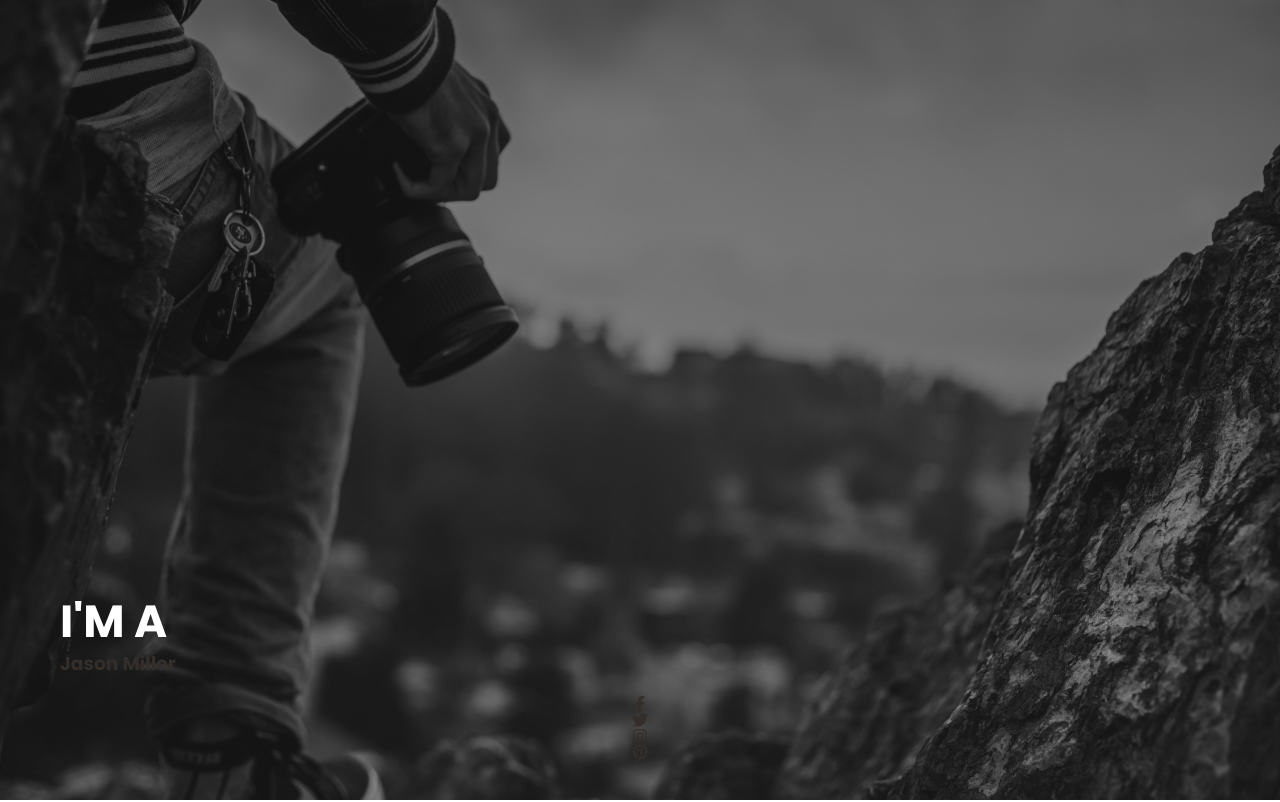
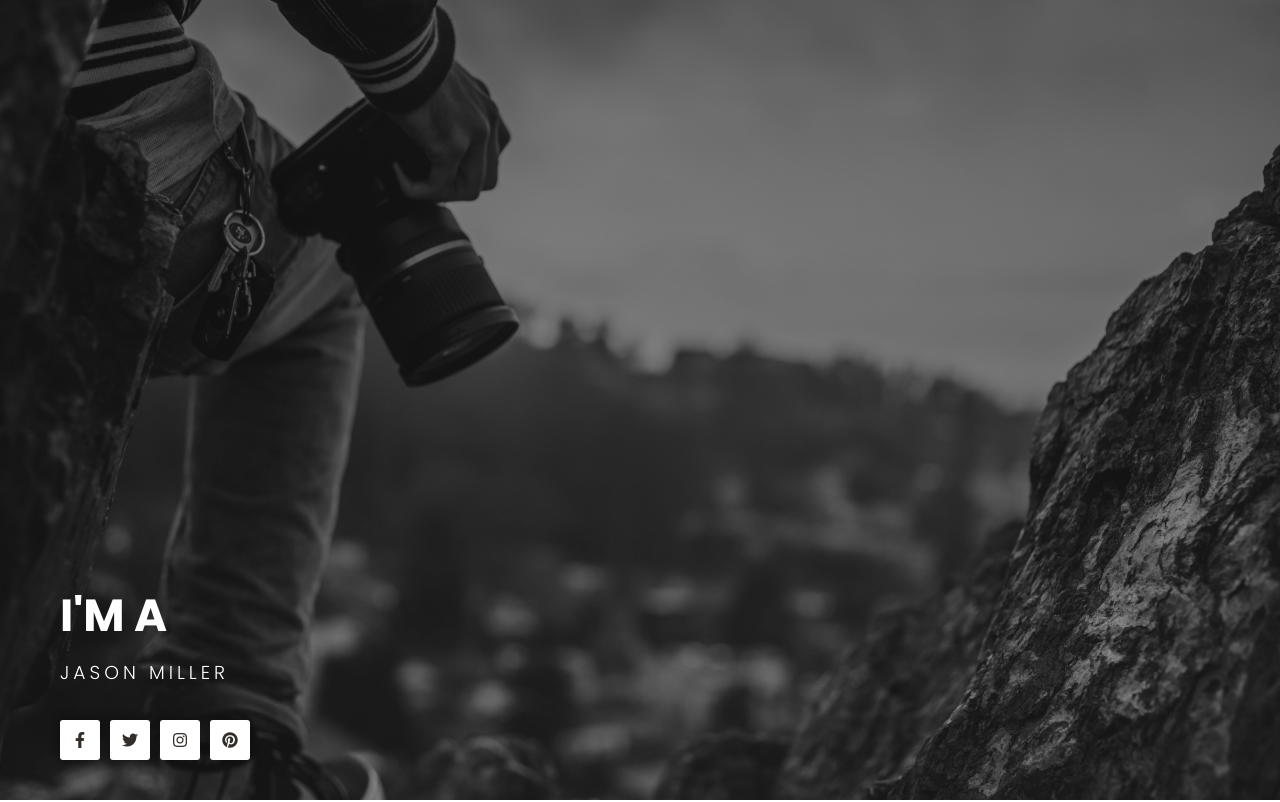
Before and after one commit to abdulApp/Photographer-Website-1, a plain HTML site: page index.html in a window 1280 px wide. Shown: the top 802 px of the page. Drawn offline with Linux system fonts and the light colour scheme.

Commit message:
first commit

```diff
--- a/style.css
+++ b/style.css
@@ -95,3 +95,26 @@ h1, h2, h3{
     text-transform: uppercase;
     color: var(--light-color);
 }
+.header-content h3{
+    color: var(--light-color);
+    font-weight: 300;
+    letter-spacing: 4px;
+    text-transform: uppercase;
+    margin-top: 1.5rem;
+}
+.social-links{
+    display: flex;
+    margin-top: 3.5rem;
+}
+.social-links li a{
+    width: 40px;
+    height: 40px;
+    background-color: var(--light-color);
+    margin-right: 1rem;
+    border-radius: .3rem;
+    box-shadow: 0 0 6px 5px rgba(0, 0, 0, 0.2);
+    transition: var(--transition);
+}
+.social-links li a:hover{
+    opacity: 0.9;
+}
```
